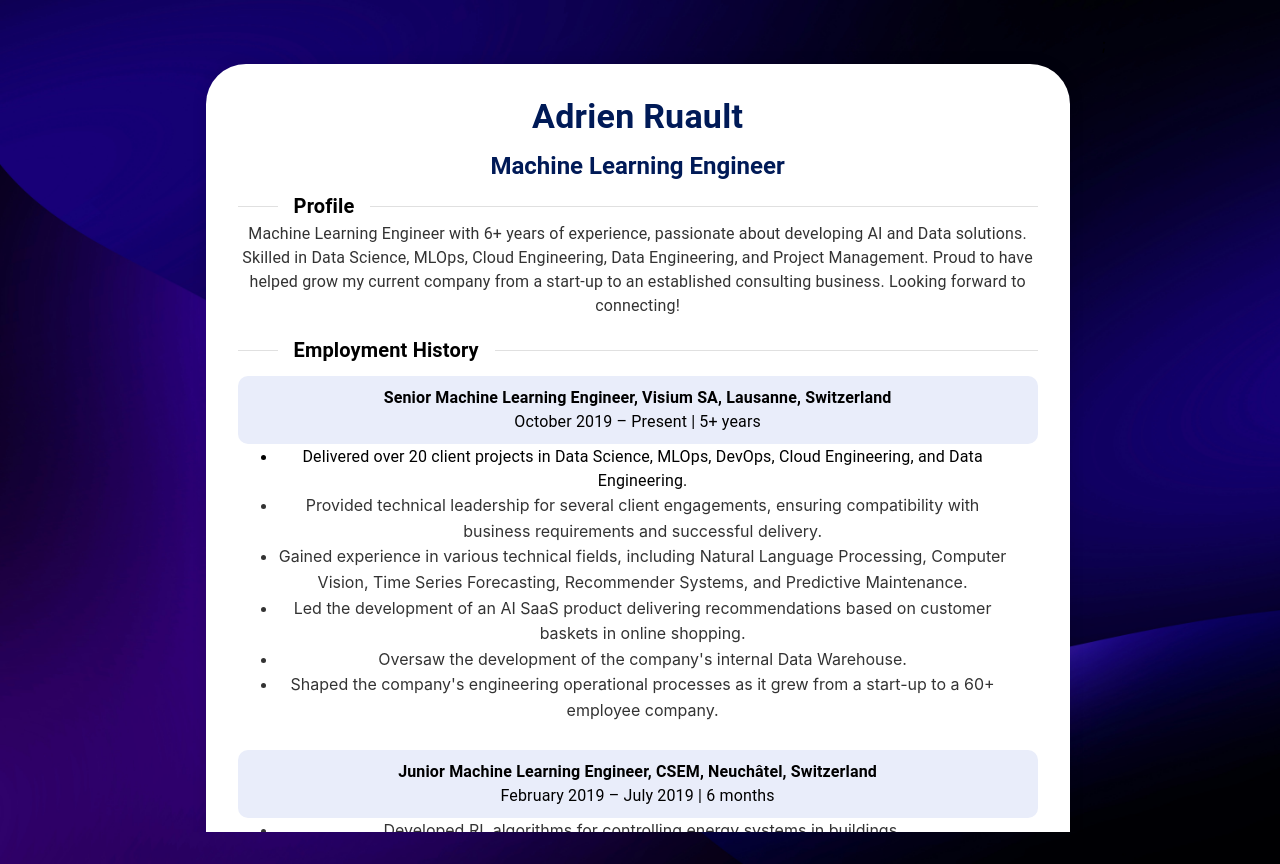
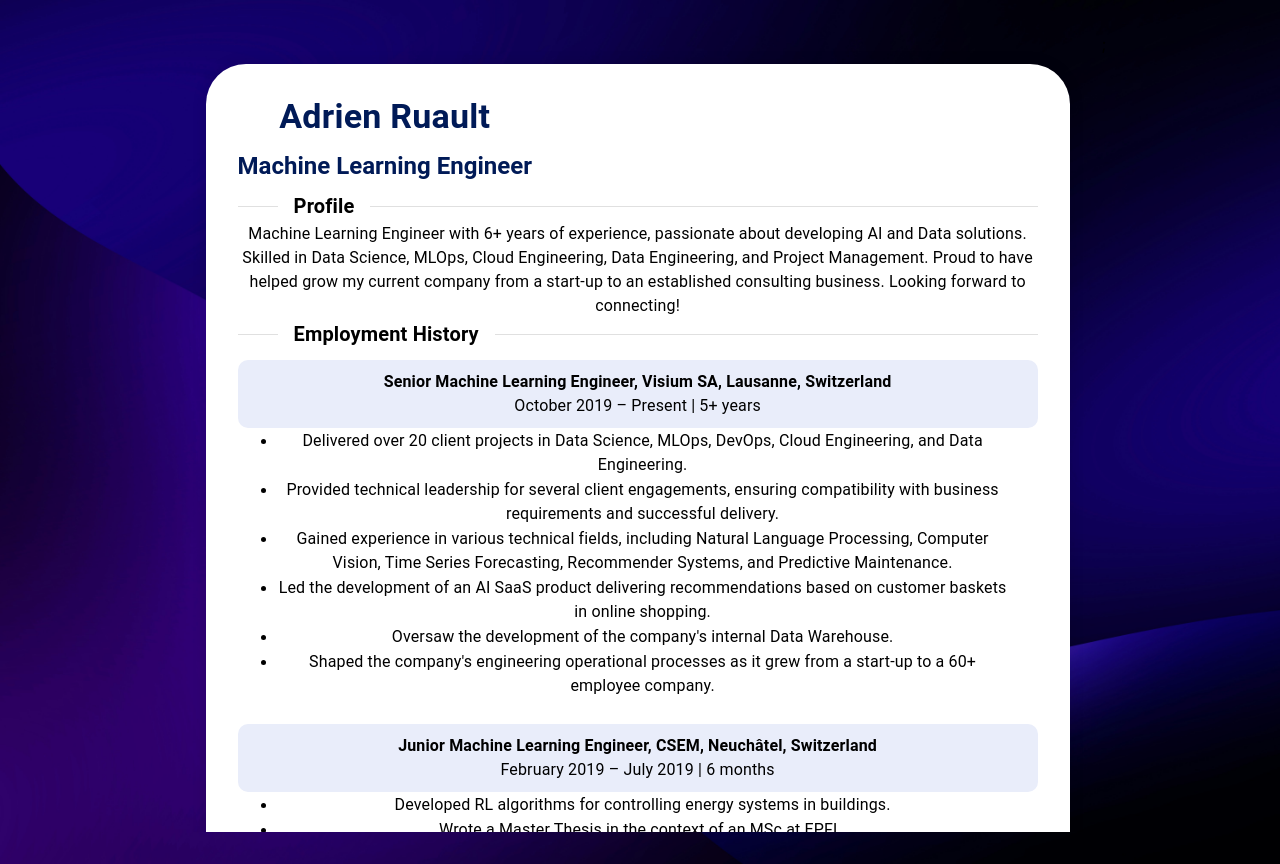
Before and after one commit to ruaultadrien/cv, a React (Vite) app: page / in a window 1280 px wide. Built offline with nearby package versions, Linux system fonts and the light colour scheme.

Commit message:
Customize fontsize at the theme level

```diff
--- a/src/App.tsx
+++ b/src/App.tsx
@@ -1,9 +1,17 @@
-import { Box } from "@mui/material";
+import { Box, createTheme, ThemeProvider } from "@mui/material";
 import "./App.css";
 import CurriculumVitae from "./components/CurriculumVitae";
 
+const theme = createTheme({
+  typography: {
+    // Set a global base font size for the body (this is relative to `rem`).
+    fontSize: 14, // This will set the base size for body text
+  },
+});
+
 function App() {
   return (
+    <ThemeProvider theme={theme}>
       <Box
         sx={{
           display: "flex",
@@ -17,6 +25,7 @@ function App() {
       >
         <CurriculumVitae />;
       </Box>
+    </ThemeProvider>
   );
 }
 
--- a/src/components/CurriculumVitae.tsx
+++ b/src/components/CurriculumVitae.tsx
@@ -7,14 +7,6 @@ import { EmploymentHistory } from "./EmploymentHistory";
 
 function CurriculumVitae() {
   const innerStyles = {
-    ul: {
-      marginTop: 0,
-      marginRight: "30px",
-    },
-    paragraph: {
-      marginBottom: "1rem",
-      color: "#333",
-    },
     itemContainer: {
       backgroundColor: "#e9edfa",
       padding: "10px",
@@ -46,6 +38,9 @@ function CurriculumVitae() {
         flexDirection: "column",
       }}
     >
+      <Box sx={{ display: "flex", flexDirection: "row" }}>
+        <Box></Box>
+        <Box>
           <Typography
             variant="h4"
             gutterBottom
@@ -60,9 +55,11 @@ function CurriculumVitae() {
           >
             Machine Learning Engineer
           </Typography>
+        </Box>
+      </Box>
 
       <SectionTitle title="Profile" />
-      <Typography style={innerStyles.paragraph}>
+      <Typography>
         Machine Learning Engineer with 6+ years of experience, passionate about
         developing AI and Data solutions. Skilled in Data Science, MLOps, Cloud
         Engineering, Data Engineering, and Project Management. Proud to have
@@ -83,9 +80,7 @@ function CurriculumVitae() {
           MSc in Computational Science and Engineering, EPFL - Ecole
           Polytechnique Fédérale de Lausanne, Lausanne, Switzerland
         </h4>
-        <p className={styles.text}>
-          September 2016 – July 2019 | Grade: 5.44/6
-        </p>
+        <Typography>September 2016 – July 2019 | Grade: 5.44/6</Typography>
       </div>
 
       <div
@@ -98,9 +93,7 @@ function CurriculumVitae() {
           BSc in Materials Science and Engineering, EPFL - Ecole Polytechnique
           Fédérale de Lausanne, Lausanne, Switzerland
         </h4>
-        <p className={styles.text}>
-          September 2013 – July 2016 | Grade: 5.56/6
-        </p>
+        <Typography>September 2013 – July 2016 | Grade: 5.56/6</Typography>
       </div>
 
       <div className={styles.containerContactLinks}>
@@ -110,41 +103,51 @@ function CurriculumVitae() {
 
       <section>
         <SectionTitle title="Skills" />
-        <ul style={innerStyles.ul}>
-          <li className={styles.text}>
+        <ul style={{ marginRight: "30px", marginTop: 0 }}>
+          <li>
+            <Typography>
               <strong>Data Science:</strong> Python, TensorFlow, DVC,
               scikit-learn, HuggingFace
+            </Typography>
           </li>
-          <li className={styles.text}>
-            <strong>MLOps:</strong> Azure ML, VertexAI, TFX, MLFlow, TensorFlow
-            Serving
+          <li>
+            <Typography>
+              <strong>MLOps:</strong> Azure ML, VertexAI, TFX, MLFlow,
+              TensorFlow Serving
+            </Typography>
           </li>
-          <li className={styles.text}>
+          <li>
+            <Typography>
               <strong>Cloud Engineering:</strong> GCP, Azure, Terraform, CI/CD
               (GitHub Actions, Azure Pipelines)
+            </Typography>
           </li>
-          <li className={styles.text}>
+          <li>
+            <Typography>
               <strong>Data Engineering:</strong> dbt, BigQuery, Snowflake, SQL,
               Fivetran, Databricks
+            </Typography>
           </li>
-          <li className={styles.text}>
+          <li>
+            <Typography>
               <strong>Soft Skills:</strong> Agile Project Management, Product
               Development, Strategic Thinking
+            </Typography>
           </li>
         </ul>
       </section>
 
       <section>
         <SectionTitle title="Hobbies" />
-        <p style={innerStyles.paragraph}>
+        <Typography>
           Traveling across Europe on a bike, ski touring in winter, and beer
           brewing.
-        </p>
+        </Typography>
       </section>
 
       <section>
         <SectionTitle title="Languages" />
-        <ul style={innerStyles.ul}>
+        <ul style={{ marginRight: "30px", marginTop: 0 }}>
           <li className={styles.text}>
             <strong>French</strong> - Native Speaker
           </li>
--- a/src/components/EmploymentHistory.tsx
+++ b/src/components/EmploymentHistory.tsx
@@ -18,25 +18,36 @@ export function EmploymentHistory() {
             Cloud Engineering, and Data Engineering.
           </Typography>
         </li>
-        <li className={styles.text}>
-          Provided technical leadership for several client engagements, ensuring
-          compatibility with business requirements and successful delivery.
+        <li>
+          <Typography>
+            Provided technical leadership for several client engagements,
+            ensuring compatibility with business requirements and successful
+            delivery.
+          </Typography>
         </li>
-        <li className={styles.text}>
+        <li>
+          <Typography>
             Gained experience in various technical fields, including Natural
             Language Processing, Computer Vision, Time Series Forecasting,
             Recommender Systems, and Predictive Maintenance.
+          </Typography>
         </li>
-        <li className={styles.text}>
+        <li>
+          <Typography>
             Led the development of an AI SaaS product delivering recommendations
             based on customer baskets in online shopping.
+          </Typography>
         </li>
-        <li className={styles.text}>
+        <li>
+          <Typography>
             Oversaw the development of the company's internal Data Warehouse.
+          </Typography>
         </li>
-        <li className={styles.text}>
-          Shaped the company's engineering operational processes as it grew from
-          a start-up to a 60+ employee company.
+        <li>
+          <Typography>
+            Shaped the company's engineering operational processes as it grew
+            from a start-up to a 60+ employee company.
+          </Typography>
         </li>
       </ul>
 
@@ -45,11 +56,15 @@ export function EmploymentHistory() {
         date="February 2019 – July 2019 | 6 months"
       />
       <ul style={{ marginRight: "30px", marginTop: 0 }}>
-        <li className={styles.text}>
+        <li>
+          <Typography>
             Developed RL algorithms for controlling energy systems in buildings.
+          </Typography>
         </li>
-        <li className={styles.text}>
+        <li>
+          <Typography>
             Wrote a Master Thesis in the context of an MSc at EPFL.
+          </Typography>
         </li>
       </ul>
 
@@ -58,12 +73,16 @@ export function EmploymentHistory() {
         date="September 2018 – February 2019 | 6 months"
       />
       <ul style={{ marginRight: "30px", marginTop: 0 }}>
-        <li className={styles.text}>
+        <li>
+          <Typography>
             Developed Deep Learning Computer Vision algorithms for object
             detection.
+          </Typography>
         </li>
-        <li className={styles.text}>
+        <li>
+          <Typography>
             Worked as a full-stack developer on the company's web product.
+          </Typography>
         </li>
       </ul>
 
@@ -72,11 +91,15 @@ export function EmploymentHistory() {
         date="February 2018 – August 2018 | 6 months"
       />
       <ul style={{ marginRight: "30px", marginTop: 0 }}>
-        <li className={styles.text}>
+        <li>
+          <Typography>
             Developed Deep Learning algorithms to predict fluid mechanics.
+          </Typography>
         </li>
-        <li className={styles.text}>
+        <li>
+          <Typography>
             Automated the company's generation of training examples.
+          </Typography>
         </li>
       </ul>
     </>
```
Lines whose indentation alone changed are shown as unchanged.
